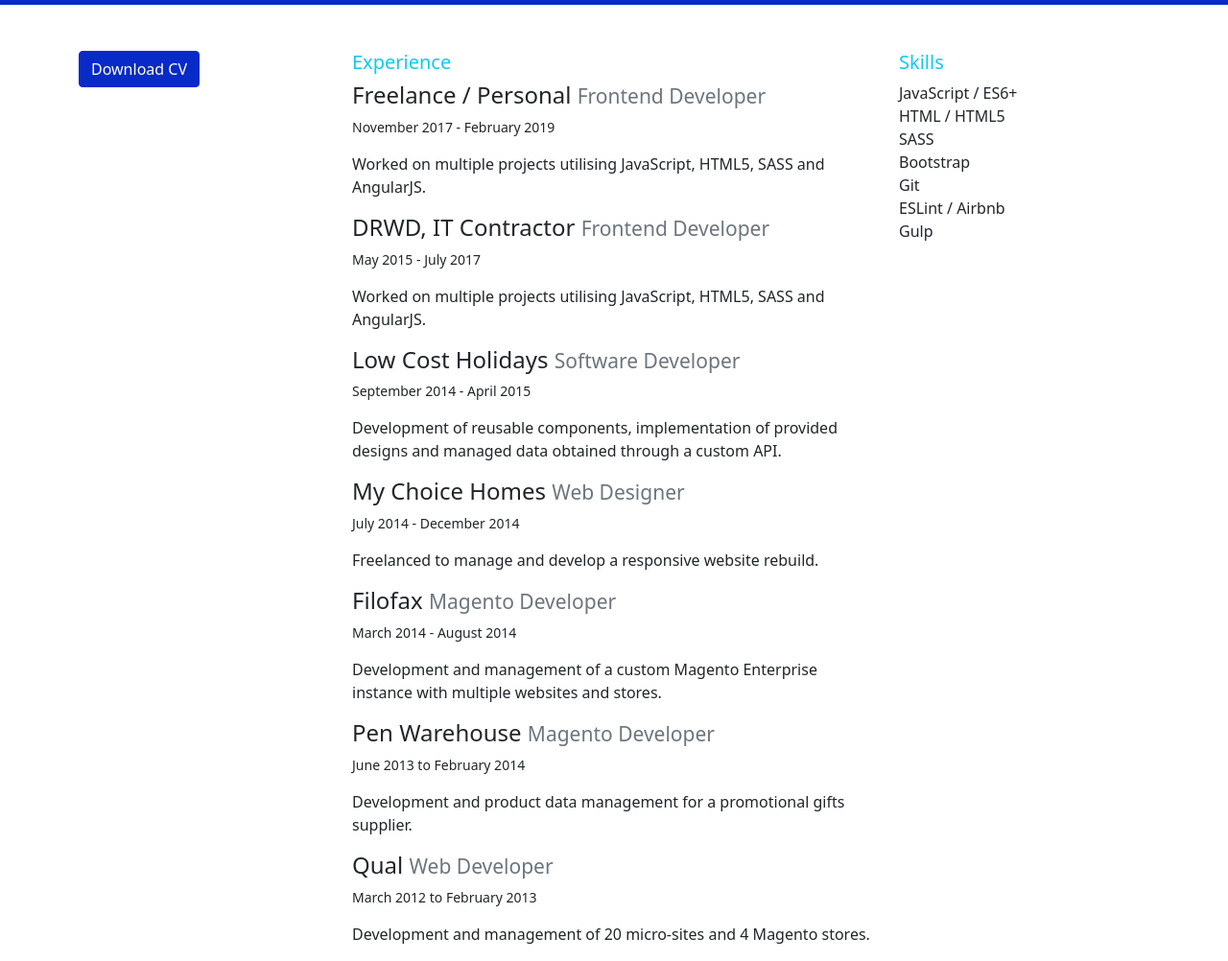
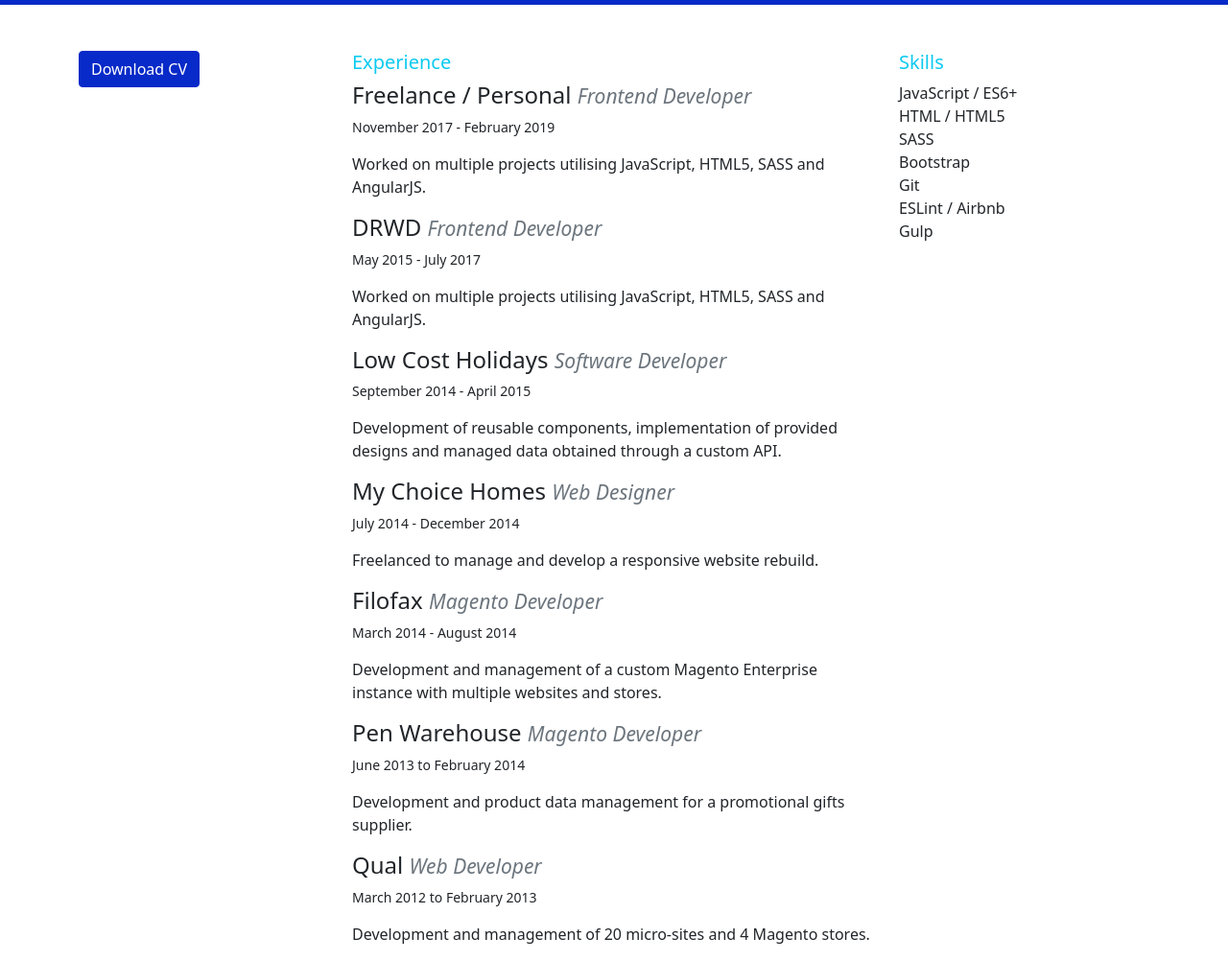
Before and after one commit to opnrivers/daniel-rivers, a website: page src/html/cv.html in a window 1280 px wide. Shown: the part 51-1053 px from the top of the page at 96% size. Drawn offline with nearby package versions, Linux system fonts and the light colour scheme; files that its build step writes are made by us from their sources; files whose address does not match are found by name.

Commit message:
cv layout

```diff
--- a/src/html/cv.html
+++ b/src/html/cv.html
@@ -43,31 +43,32 @@
     </div>
     <div class="col-12 col-sm-8 col-md-6">
       <h5 class="text-info">Experience</h5>
-      <h4>Freelance / Personal <small class="text-muted">Frontend Developer</small></h4>
+
+      <h4>Freelance / Personal <small class="text-muted"><em>Frontend Developer</em></small></h4>
       <p class="small">November 2017 - February 2019</p>
       <p>Worked on multiple projects utilising JavaScript, HTML5, SASS and AngularJS.</p>
 
-      <h4>DRWD, IT Contractor <small class="text-muted">Frontend Developer</small></h4>
+      <h4>DRWD <small class="text-muted"><em>Frontend Developer</em></small></h4>
       <p class="small">May 2015 - July 2017</p>
       <p>Worked on multiple projects utilising JavaScript, HTML5, SASS and AngularJS.</p>
 
-      <h4>Low Cost Holidays <small class="text-muted">Software Developer</small></h4>
+      <h4>Low Cost Holidays <small class="text-muted"><em>Software Developer</em></small></h4>
       <p class="small">September 2014 - April 2015</p>
       <p>Development of reusable components,  implementation of provided designs and managed data obtained through a custom API.</p>
 
-      <h4>My Choice Homes <small class="text-muted">Web Designer</small></h4>
+      <h4>My Choice Homes <small class="text-muted"><em>Web Designer</em></small></h4>
       <p class="small">July 2014 - December 2014</p>
       <p>Freelanced to manage and develop a responsive website rebuild.</p>
 
-      <h4>Filofax <small class="text-muted">Magento Developer</small></h4>
+      <h4>Filofax <small class="text-muted"><em>Magento Developer</em></small></h4>
       <p class="small">March 2014 - August 2014</p>
       <p>Development and management of a custom Magento Enterprise instance with multiple websites and stores.</p>
 
-      <h4>Pen Warehouse <small class="text-muted">Magento Developer</small></h4>
+      <h4>Pen Warehouse <small class="text-muted"><em>Magento Developer</em></small></h4>
       <p class="small">June 2013 to February 2014</p>
       <p>Development and product data management for a promotional gifts supplier.</p>
 
-      <h4>Qual <small class="text-muted">Web Developer</small></h4>
+      <h4>Qual <small class="text-muted"><em>Web Developer</em></small></h4>
       <p class="small">March 2012 to February 2013</p>
       <p>Development and management of 20 micro-sites and 4 Magento stores.</p>
     </div>
```
